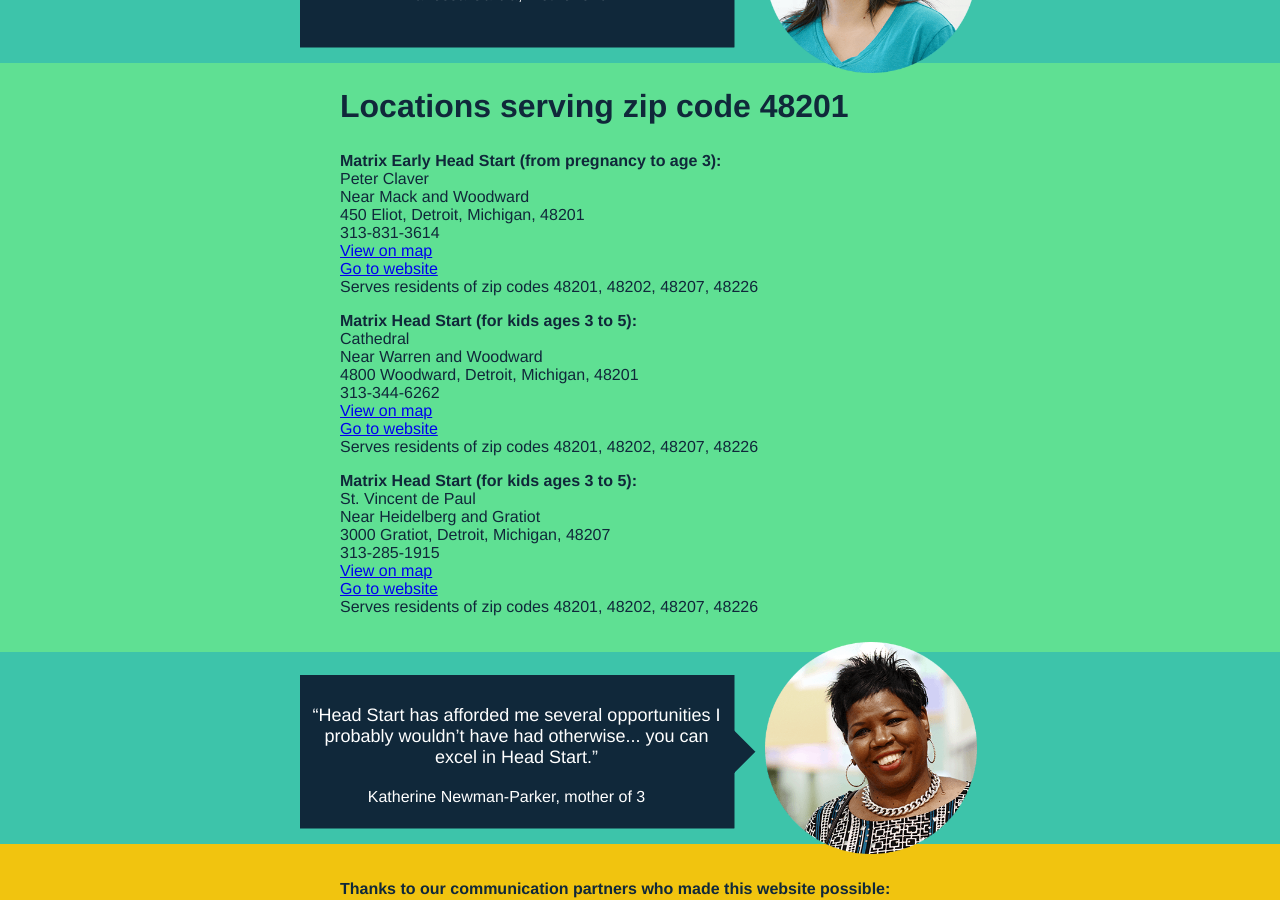
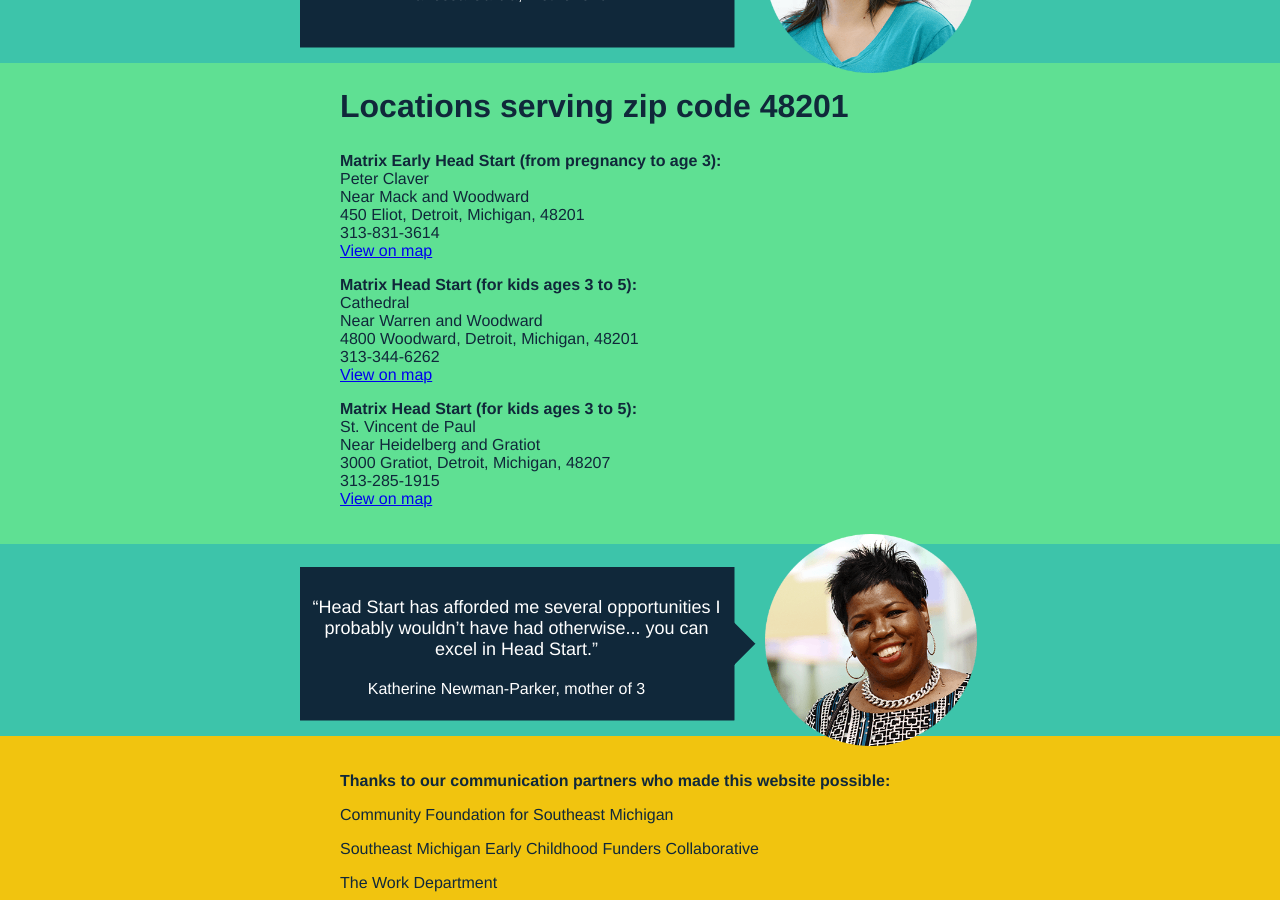
Before and after one commit to workdept/detroit-head-start, a Jekyll site: the page built from zip.html, in a window 1280 px wide and 900 px high, scrolled down 374 px. Built offline with Jekyll 4.4.1, drawn with Linux system fonts in a browser that asks for light colours; nearby versions of some CDN libraries.

Commit message:
Update zip.html

```diff
--- a/zip.html
+++ b/zip.html
@@ -43,27 +43,25 @@ Peter Claver</br>
 Near Mack and Woodward</br>
 450 Eliot, Detroit, Michigan, 48201</br>
 313-831-3614</br>
-<a href="https://www.google.com/maps/place/450+Eliot+St,+Detroit,+MI+48201/@42.3488397,-83.0520648,17z/data=!3m1!4b1!4m2!3m1!1s0x8824d2cf339ff713:0x19c5a4687557b48" target="_blank">View on map</a></br>
-<a href="http://www.matrixhumanservices.org/programs/matrix-head-start/" target="_blank">Go to website</a></br>
-Serves residents of zip codes 48201, 48202, 48207, 48226</p>
+<a href="https://www.google.com/maps/place/450+Eliot+St,+Detroit,+MI+48201/@42.3488397,-83.0520648,17z/data=!3m1!4b1!4m2!3m1!1s0x8824d2cf339ff713:0x19c5a4687557b48" target="_blank">View on map</a></p>
 
 <p><strong>Matrix Head Start (for kids ages 3 to 5):</strong></br>
 Cathedral</br>
 Near Warren and Woodward</br>
 4800 Woodward, Detroit, Michigan, 48201</br>
 313-344-6262</br>
-<a href="https://www.google.com/maps/place/4800+Woodward+Ave,+Detroit,+MI+48201/@42.3563708,-83.063126,17z/data=!3m1!4b1!4m2!3m1!1s0x8824d2bc08b9e5d3:0x45261eb00b10715d" target="_blank">View on map</a></br>
-<a href="http://www.matrixhumanservices.org/programs/matrix-head-start/" target="_blank">Go to website</a></br>
-Serves residents of zip codes 48201, 48202, 48207, 48226</p>
+<a href="https://www.google.com/maps/place/4800+Woodward+Ave,+Detroit,+MI+48201/@42.3563708,-83.063126,17z/data=!3m1!4b1!4m2!3m1!1s0x8824d2bc08b9e5d3:0x45261eb00b10715d" target="_blank">View on map</a>
+
+</p>
 
 <p><strong>Matrix Head Start (for kids ages 3 to 5):</strong></br>
 St. Vincent de Paul</br>
 Near Heidelberg and Gratiot</br>
 3000 Gratiot, Detroit, Michigan, 48207</br>
 313-285-1915</br>
-<a href="https://www.google.com/maps/place/3000+Gratiot+Ave,+Detroit,+MI+48207/@42.3559971,-83.0293518,17z/data=!3m1!4b1!4m2!3m1!1s0x8824d323b6eb39e7:0x4c0dbabbb9d7e668" target="_blank">View on map</a></br>
-<a href="http://www.matrixhumanservices.org/programs/matrix-head-start/" target="_blank">Go to website</a></br>
-Serves residents of zip codes 48201, 48202, 48207, 48226</p>
+<a href="https://www.google.com/maps/place/3000+Gratiot+Ave,+Detroit,+MI+48207/@42.3559971,-83.0293518,17z/data=!3m1!4b1!4m2!3m1!1s0x8824d323b6eb39e7:0x4c0dbabbb9d7e668" target="_blank">View on map</a>
+
+</p>
 
 
           </div>
```
